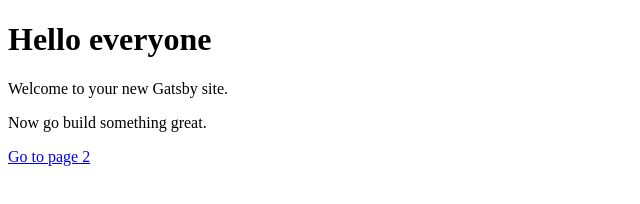
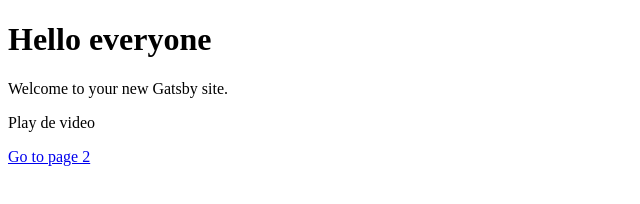
Before and after one commit to cron64/react-app, a Gatsby site: page / in a window 1280 px wide. Shown: the whole page, without its empty margins (0-640 px from the left). Built offline with nearby package versions, Linux system fonts and the light colour scheme; Gatsby itself is replaced by a stand-in of ours.

Commit message:
change descripttion

```diff
--- a/src/pages/index.js
+++ b/src/pages/index.js
@@ -5,7 +5,7 @@ const IndexPage = () => (
   <div>
     <h1>Hello everyone</h1>
     <p>Welcome to your new Gatsby site.</p>
-    <p>Now go build something great.</p>
+    <p>Play de video</p>
     <Link to="/page-2/">Go to page 2</Link>
   </div>
 )
```
